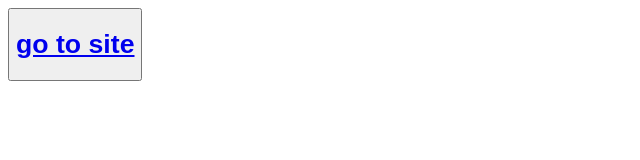
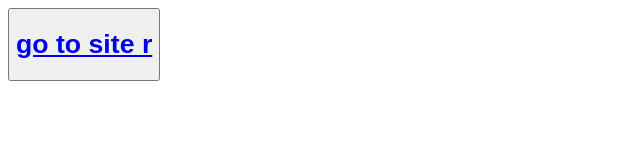
Before and after one commit to ocrebb776/site_2, a plain HTML site: page index.html in a window 1280 px wide. Shown: the whole page, without its empty margins (0-640 px from the left). Drawn offline with Linux system fonts and the light colour scheme.

Commit message:
Update index.html

```diff
--- a/index.html
+++ b/index.html
@@ -5,7 +5,7 @@
 
 <body class="htmlNoPages">
   <button id="button_1" class="gwd-button-bszm">
-    <a href="html/index.html"><h1>go to site </h1></button></a>
+    <a href="html/index.html"><h1>go to site r</h1></button></a>
   <div class="gwd-div-v4lf" id="s"></div>
 </body>
 
```
